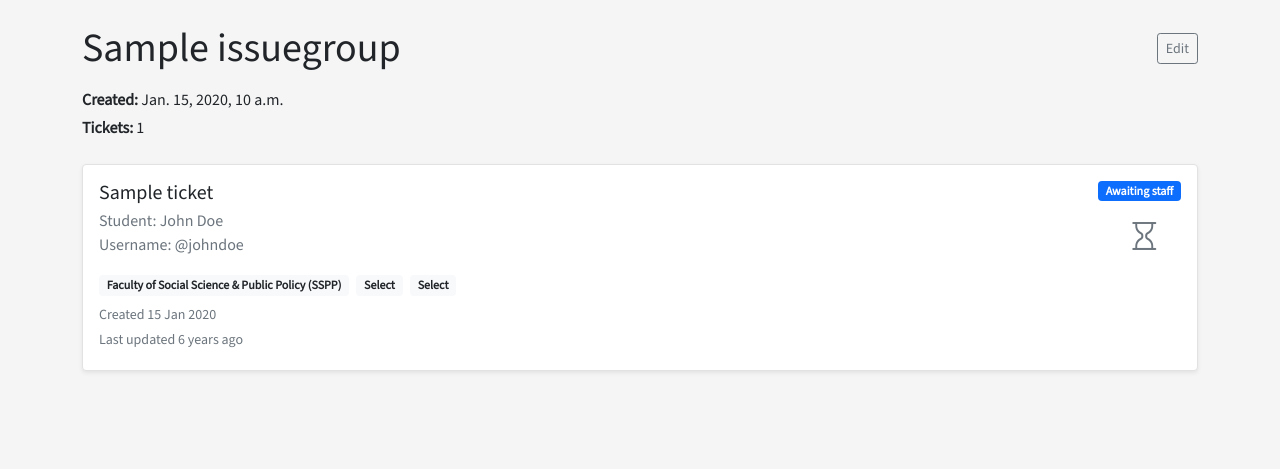
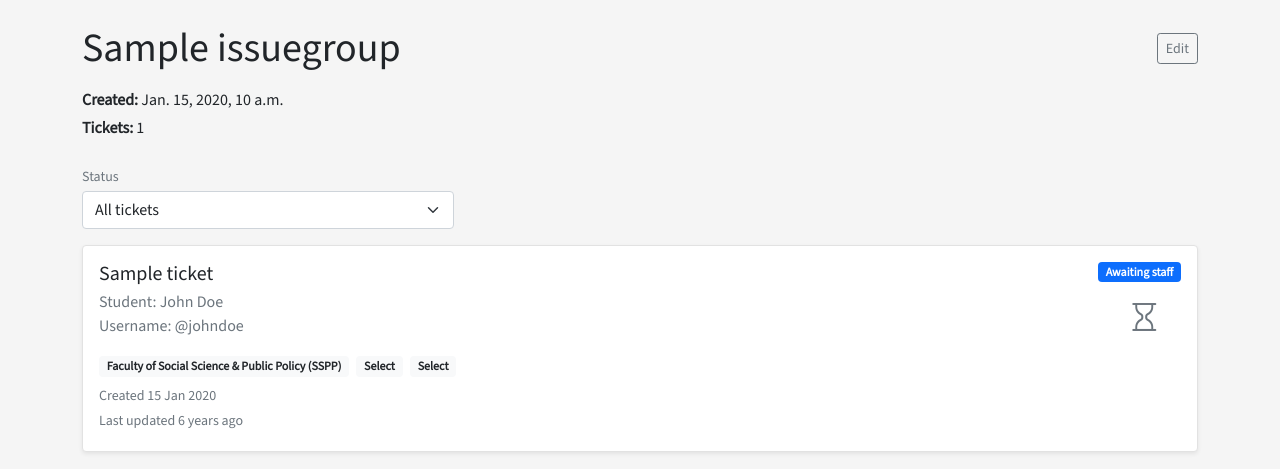
Before and after one commit to TheTinker001/Clarify, a Django app: a page that uses tickets/templates/issue_group_detail.html in a window 1280 px wide. Shown: the part 70-539 px from the top of the page. Run offline with Django 5.2, Linux system fonts and the light colour scheme; a user stored in the database is signed in; data comes from the database, SQL or seed files in the repository; tables that the repository leaves empty hold one stand-in row (values such as "Sample post"); some libraries are stand-ins or nearby versions.

Commit message:
Add filter of all, open and closed tickets in issue group details view

```diff
--- a/tickets/templates/issue_group_detail.html
+++ b/tickets/templates/issue_group_detail.html
@@ -14,11 +14,25 @@
                 <strong>Tickets:</strong> {{ issue_group.tickets.count }}
             </p>
         </div>
+        <form method="get"
+              action="{% url 'issue_group_detail' slug=issue_group.slug %}">
+            <div class="col-md-4">
+                <label for="statusFilter" class="form-label small text-muted mb-1">Status</label>
+                <select class="form-select"
+                        name="status"
+                        id="statusFilter"
+                        onchange="this.form.submit()">
+                    <option value="" {% if not status %}selected{% endif %}>All tickets</option>
+                    <option value="open" {% if status == "open" %}selected{% endif %}>Open tickets</option>
+                    <option value="closed" {% if status == "closed" %}selected{% endif %}>Closed tickets</option>
+                </select>
+            </div>
+        </form>
         <div class="mb-3">{% include "partials/pagination_navbar.html" with page_obj=page_obj %}</div>
         {% for ticket in tickets %}
             {% include "partials/ticket_card.html" with ticket=ticket %}
         {% empty %}
-            <p class="text-muted">No tickets in this issue group.</p>
+            <p class="text-muted">No {{ status|default:"" }} tickets in this issue group.</p>
         {% endfor %}
         <div class="mb-3">{% include "partials/pagination_navbar.html" with page_obj=page_obj %}</div>
     </div>
--- a/tickets/views/issue_group_detail_view.py
+++ b/tickets/views/issue_group_detail_view.py
@@ -1,7 +1,7 @@
 from django.shortcuts import get_object_or_404, redirect
 from django.views.generic import TemplateView
 from django.contrib.auth.mixins import LoginRequiredMixin
-from tickets.models import User, IssueGroup
+from tickets.models import User, IssueGroup, Ticket
 from django.core.paginator import Paginator
 
 from clarify.settings import ITEMS_PER_PAGE
@@ -22,8 +22,9 @@ class IssueGroupDetailView(LoginRequiredMixin, TemplateView):
     def get_context_data(self, **kwargs):
         context = super().get_context_data(**kwargs)
         context["issue_group"] = self.issue_group
+        qs = self.get_qs(context)
 
-        paginator = Paginator(self.issue_group.tickets.all(), ITEMS_PER_PAGE)
+        paginator = Paginator(qs, ITEMS_PER_PAGE)
         page_number = self.request.GET.get("page")
         page_obj = paginator.get_page(page_number)
 
@@ -31,3 +32,23 @@ class IssueGroupDetailView(LoginRequiredMixin, TemplateView):
         context["page_obj"] = page_obj
         context["paginator"] = paginator
         return context
+
+    def get_qs(self, context, **kwargs):
+        (open_qs, closed_qs) = self.get_query_set()
+        status = self.request.GET.get("status", "")
+        if status == "open":
+            return_qs = open_qs
+            context["status"] = "open"
+        elif status == "closed":
+            return_qs = closed_qs
+            context["status"] = "closed"
+        else:
+            return_qs = open_qs | closed_qs
+            context["status"] = ""
+        return return_qs.order_by("subject")
+
+    def get_query_set(self, **kwargs):
+        qs = self.issue_group.tickets.all()
+        open_qs = qs.exclude(status=Ticket.Status.CLOSED)
+        closed_qs = qs.filter(status=Ticket.Status.CLOSED)
+        return (open_qs, closed_qs)
```
